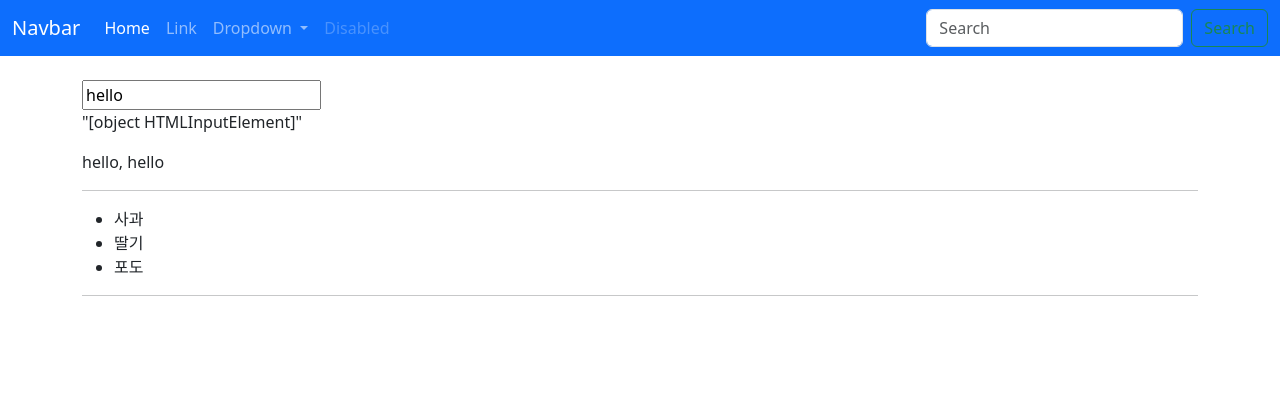
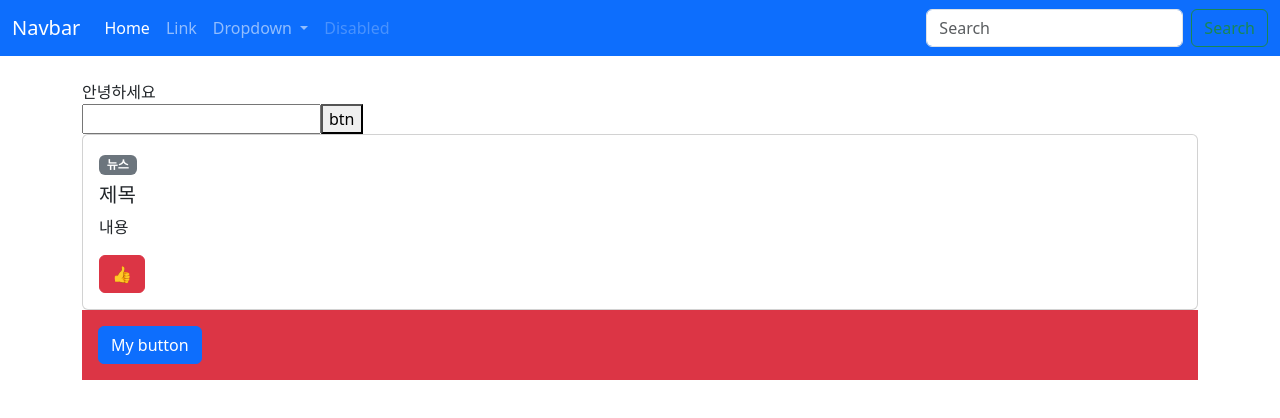
Before and after one commit to lyju777/vue3-study, a Vue app: page / in a window 1280 px wide. Shown: the top 418 px of the page. Built offline with nearby package versions, Linux system fonts and the light colour scheme; no server answers.

Commit message:
script setup

```diff
--- a/package.json
+++ b/package.json
@@ -11,6 +11,7 @@
     "format": "prettier --write src/"
   },
   "dependencies": {
+    "axios": "^1.7.2",
     "bootstrap": "^5.3.3",
     "vue": "^3.4.21"
   },
--- /dev/null
+++ b/src/components/ScriptSetup.vue
@@ -0,0 +1,31 @@
+<template>
+  <div class="container py-4">
+    {{ msg }}
+    <br />
+    {{ message }}
+    <input type="text" v-model="message" />
+    <button @click="sayHello">btn</button>
+    <PostItem type="news" title="제목" contents="내용" :is-like="true"></PostItem>
+    <Mybutton class="parent-class"></Mybutton>
+  </div>
+</template>
+
+<script setup>
+import { ref } from 'vue'
+import PostItem from './setup/PostItem.vue'
+import Mybutton from './setup/Mybutton.vue'
+import axios from 'axios'
+
+const message = ref('')
+const msg = '안녕하세요'
+const sayHello = () => {
+  alert('ㅎㅇ')
+}
+async function callApi() {
+  const response = await axios('https://dummy.restapiexample.com/api/v1/employees')
+  console.log('response: ', response)
+}
+callApi()
+</script>
+
+<style lang="scss" scoped></style>
--- a/src/components/TheView.vue
+++ b/src/components/TheView.vue
@@ -1,20 +1,11 @@
 <template>
   <main>
-    <TemplateRefs></TemplateRefs>
+    <ScriptSetup></ScriptSetup>
   </main>
 </template>
 
-<script>
-import TemplateRefs from './TemplateRefs.vue'
-
-export default {
-  components: {
-    TemplateRefs
-  },
-  setup() {
-    return {}
-  }
-}
+<script setup>
+import ScriptSetup from './ScriptSetup.vue'
 </script>
 
 <style lang="scss" scoped></style>
--- /dev/null
+++ b/src/components/setup/Mybutton.vue
@@ -0,0 +1,17 @@
+<template>
+  <div class="p-3 bg-danger">
+    <button v-bind="$attrs" class="btn btn-primary" type="button">My button</button>
+  </div>
+</template>
+
+<script>
+export default {
+  inheritAttrs: false,
+  setup(props, context) {
+    console.log('context.attrs:', context.attrs)
+    return {}
+  }
+}
+</script>
+
+<style lang="scss" scoped></style>
--- /dev/null
+++ b/src/components/setup/PostItem.vue
@@ -0,0 +1,43 @@
+<template>
+  <div class="card">
+    <div class="card-body">
+      <span class="badge text-bg-secondary">{{ type === 'news' ? '뉴스' : '공지사항' }}</span>
+      <h5 class="card-title mt-2">{{ title }}</h5>
+      <p class="card-text">
+        {{ contents }}
+      </p>
+      <a v-if="isLike" href="#" class="btn btn-danger" @click="toggleLike">👍</a>
+      <a v-else href="#" class="btn btn-outline-danger" @click="toggleLike">👍</a>
+    </div>
+  </div>
+</template>
+<script setup>
+const emit = defineEmits(['toogleLike'])
+const props = defineProps({
+  type: {
+    type: String,
+    default: 'news',
+    validator: (value) => {
+      return ['news', 'notice'].includes(value)
+    }
+  },
+  title: {
+    type: String,
+    required: true
+  },
+  contents: {
+    type: String
+    // required: true
+  },
+  isLike: {
+    type: Boolean,
+    default: false
+  }
+})
+
+const toggleLike = () => {
+  context.emit('toogleLike')
+}
+</script>
+
+<style lang="scss" scoped></style>
```
Also changed, not shown: .eslintrc.cjs, 1 other file (tests, documents, lock files or other folders).
